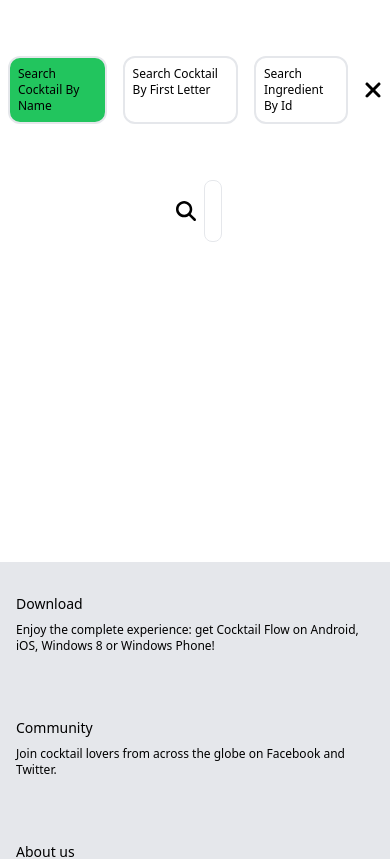
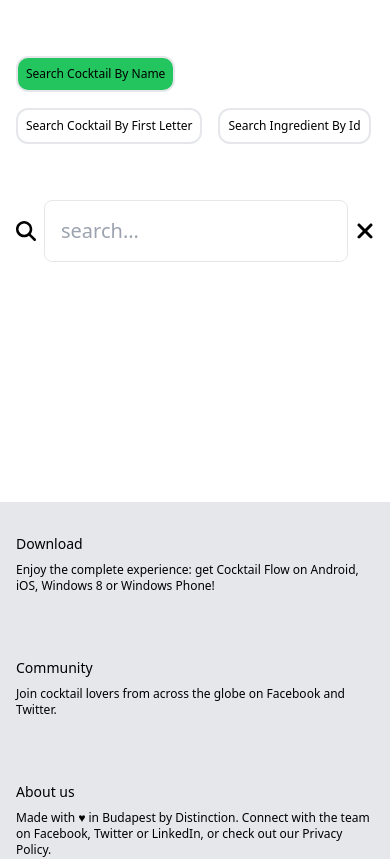
Before and after one commit to NgQHung/cocktail-app-typescript, a React (Create React App) app in the folder frontend/: page /search in a window 390 px wide. Shown: the top 859 px of the page. Built offline with nearby package versions, Linux system fonts and the light colour scheme; no server answers.

Commit message:
added responsive

```diff
--- a/frontend/src/components/Cocktails/CocktailItem.tsx
+++ b/frontend/src/components/Cocktails/CocktailItem.tsx
@@ -28,11 +28,9 @@ const CocktailItem: React.FC<Props> = (props) => {
             <Link to={`/cocktail/${id}`}>
                 <div
                     onClick={clickedCocktailHandler}
-                    className="bg-white rounded-lg mt-12 shadow-lg overflow-hidden mr-6 cursor-pointer"
+                    className="bg-white rounded-lg mt-12 shadow-lg overflow-hidden m-6 cursor-pointer"
                 >
-                    {image && (
-                        <img src={image} alt={name} className="w-64 h-32 sm:h-48 object-cover" />
-                    )}
+                    {image && <img src={image} alt={name} className="h-32 w-48 object-cover" />}
                     <div className="p-3 font-bold text-sm">{name}</div>
                 </div>
             </Link>
--- a/frontend/src/components/Search/Search.tsx
+++ b/frontend/src/components/Search/Search.tsx
@@ -73,15 +73,15 @@ const Search = () => {
     const ingredientIsSelected = selectedType === "ingredient_id";
 
     return (
-        <nav onKeyUp={handleKeyboardEvent} className="flex flex-col mt-12 ">
+        <nav onKeyUp={handleKeyboardEvent} className="flex flex-col my-12 mx-2 ">
             <motion.div
                 variants={motionSearchType}
                 initial="hidden"
                 animate="visible"
                 transition={motionSearchType.transition}
-                className="flex justify-around items-center "
+                className="flex justify-around items-center flex-wrap "
             >
-                <div className={`flex ${style_search}`}>
+                <div className={`flex ${style_search} flex-wrap`}>
                     <Button dataValue="cocktail_name" clickHandler={typeSearchHandler}>
                         <div
                             className={`text-xs border-2 rounded-xl p-2 hover:bg-green-300 ${
@@ -110,20 +110,13 @@ const Search = () => {
                         </div>
                     </Button>
                 </div>
-
-                <div
-                    className="flex cursor-pointer pl-2 pr-2 hover:text-red-500 text-2xl"
-                    onClick={closeSearchHandler}
-                >
-                    {searchClicked && <FontAwesomeIcon icon={faXmark} />}
-                </div>
             </motion.div>
             <motion.div
                 variants={motionSearch}
                 initial="hidden"
                 animate="visible"
                 transition={motionSearch.transition}
-                className="flex justify-center mt-12 ml-48 mr-48 text-xl "
+                className="flex sm:my-12 sm:mx-12 my-12 text-xl items-center "
             >
                 <div
                     className="flex items-center cursor-pointer hover:bg-gray-100 pl-2 pr-2 hover:text-green-500 font-normal opacity"
@@ -138,8 +131,14 @@ const Search = () => {
                     value={valueEntered}
                     placeholder="search..."
                 />
+                <div
+                    className="flex cursor-pointer pl-2 pr-2 hover:text-red-500 text-2xl"
+                    onClick={closeSearchHandler}
+                >
+                    {searchClicked && <FontAwesomeIcon icon={faXmark} />}
+                </div>
             </motion.div>
-            <div className="h-80"></div>
+            <div className="h-36"></div>
         </nav>
     );
 };
--- a/frontend/src/pages/Navigation.tsx
+++ b/frontend/src/pages/Navigation.tsx
@@ -28,7 +28,7 @@ const Navigation = () => {
                 className=" flex justify-around mt-2 flex-row "
                 onClick={clickedCocktailHandler}
             >
-                <div className="w-12"></div>
+                {/* <div className="w-12"></div> */}
                 <div className="flex flex-col justify-center items-center">
                     <motion.p
                         variants={motionNavigation_content_l}
@@ -43,7 +43,7 @@ const Navigation = () => {
                         initial="hidden"
                         animate="visible"
                         transition={motionNavigation_content_r.transition}
-                        className="flex text-xl text-gray-400"
+                        className="flex text-lg text-gray-400"
                     >
                         <NavLink
                             // onClick={clickedCocktailHandler}
@@ -69,7 +69,7 @@ const Navigation = () => {
                         initial="hidden"
                         animate="visible"
                         transition={motionNavigation_content_r.transition}
-                        className="flex text-xl text-gray-400"
+                        className="flex text-lg text-gray-400"
                     >
                         <NavLink className="p-4 hover:text-blue-600" to="/ingredient/gin">
                             Gin
@@ -91,12 +91,12 @@ const Navigation = () => {
                         initial="hidden"
                         animate="visible"
                         transition={motionNavigation_content_r.transition}
-                        className="flex text-xl text-gray-400"
+                        className="flex text-lg text-gray-400"
                     >
                         <NavLink className="p-4 hover:text-blue-600" to="/glass/cocktail-glass">
                             Cocktail Glass
                         </NavLink>
-                        <NavLink className="p-4 hover:text-blue-600" to="/glass/champagne-flute">
+                        <NavLink className=" p-4 hover:text-blue-600" to="/glass/champagne-flute">
                             Champagne Flute
                         </NavLink>
                     </motion.div>
@@ -123,7 +123,7 @@ const Navigation = () => {
                         </NavLink>
                     </motion.div>
                 </div>
-                <div className="w-12"></div>
+                {/* <div className="w-12"></div> */}
             </motion.div>
             <Outlet />
         </Fragment>
```
